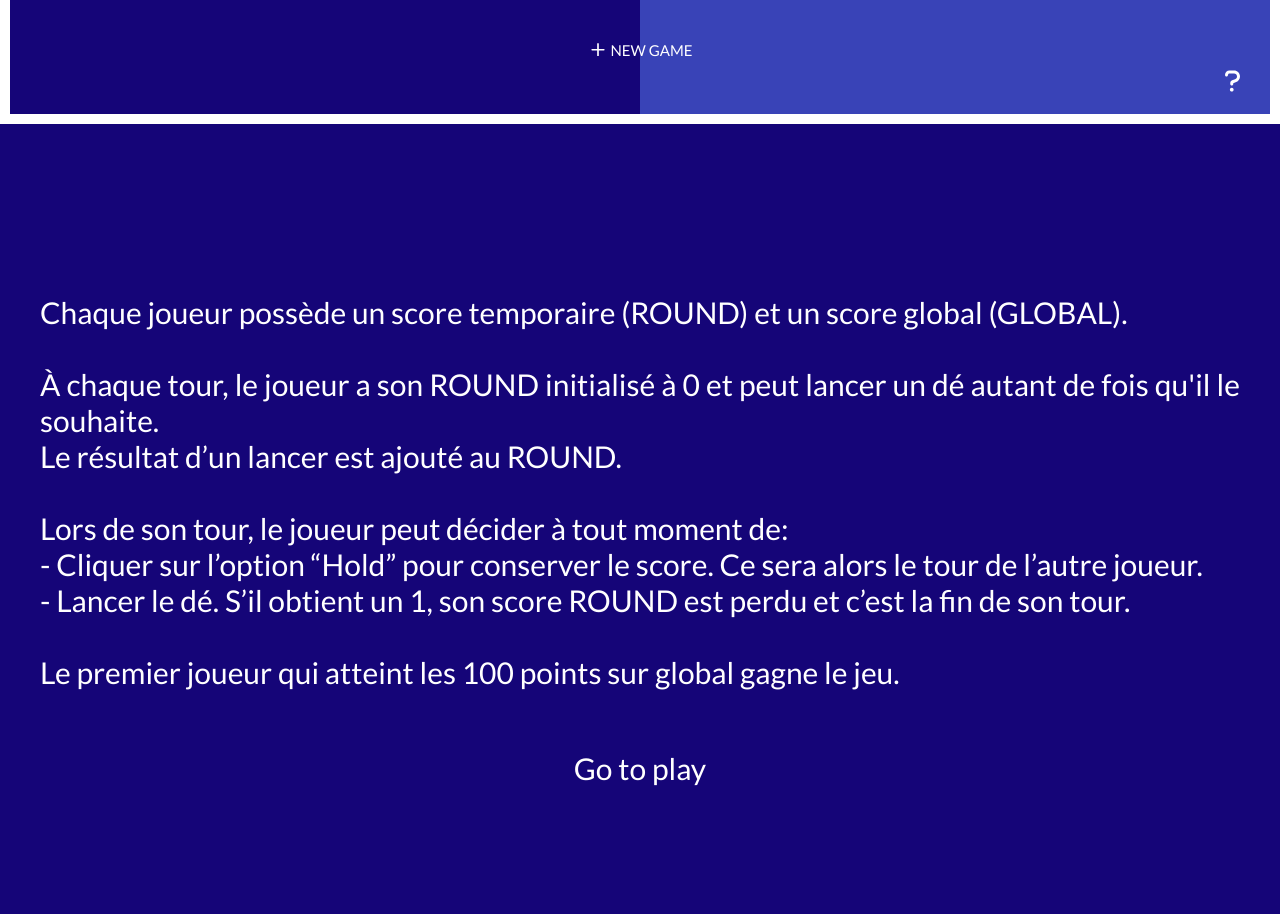
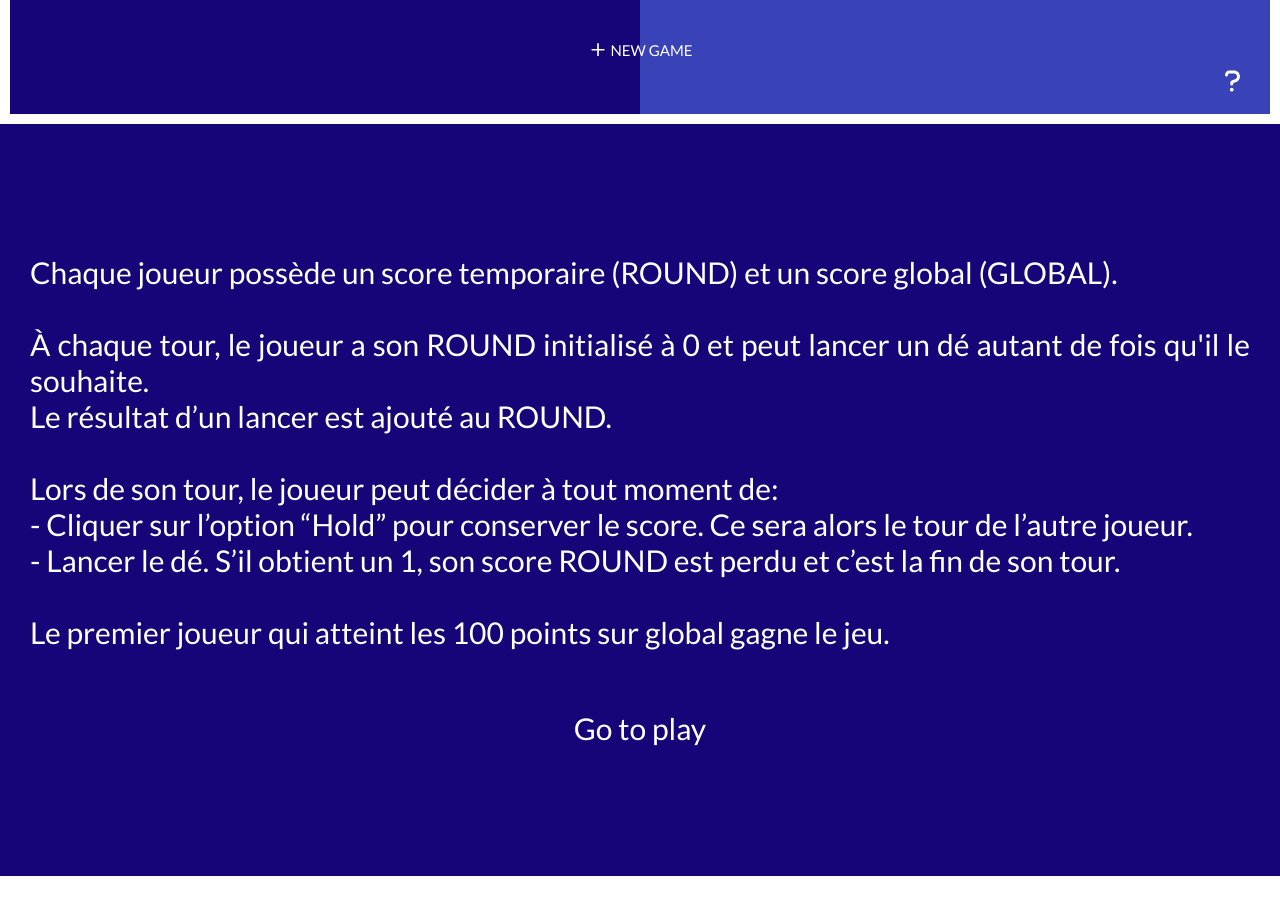
Before and after one commit to maevadh/roll-dice-game, a plain HTML site: page index.html in a window 1280 px wide. Shown: the part 680-1594 px from the top of the page. After the commit the page ends 1556 px from the top, so only its background shows below. Drawn offline with Linux system fonts and the light colour scheme.

Commit message:
padding rules games changed

```diff
--- a/css/sass/components/_set.scss
+++ b/css/sass/components/_set.scss
@@ -144,7 +144,7 @@ body {
   font-size: 20px;
   height: 94vh;
   justify-content: center;
-  padding: 40px 40px 17px 40px;
+  padding: 0px 30px 0px 30px;
   text-align: justify;
 }
 
```
Also changed, not shown: css/styles.css, 1 other file.
